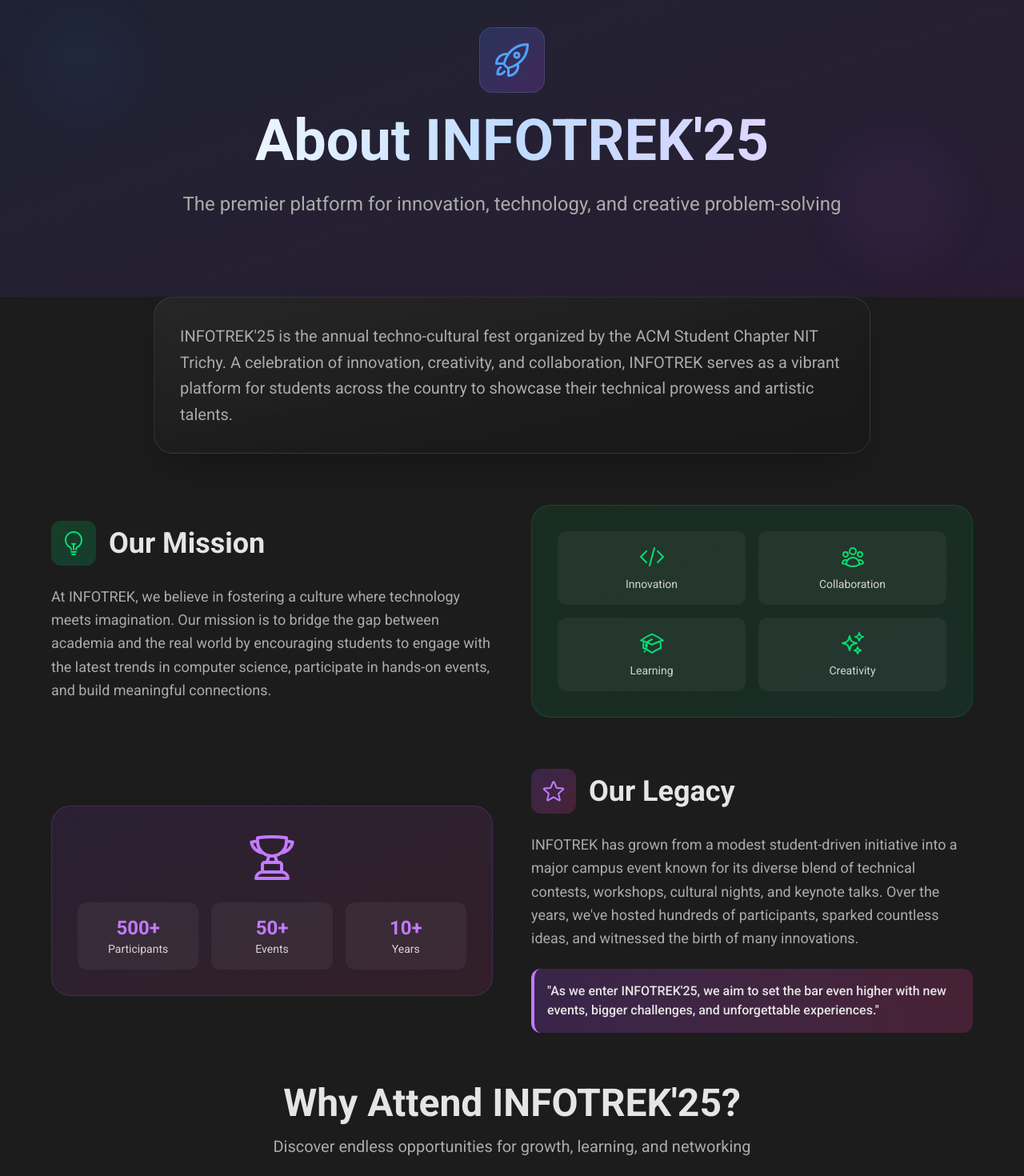
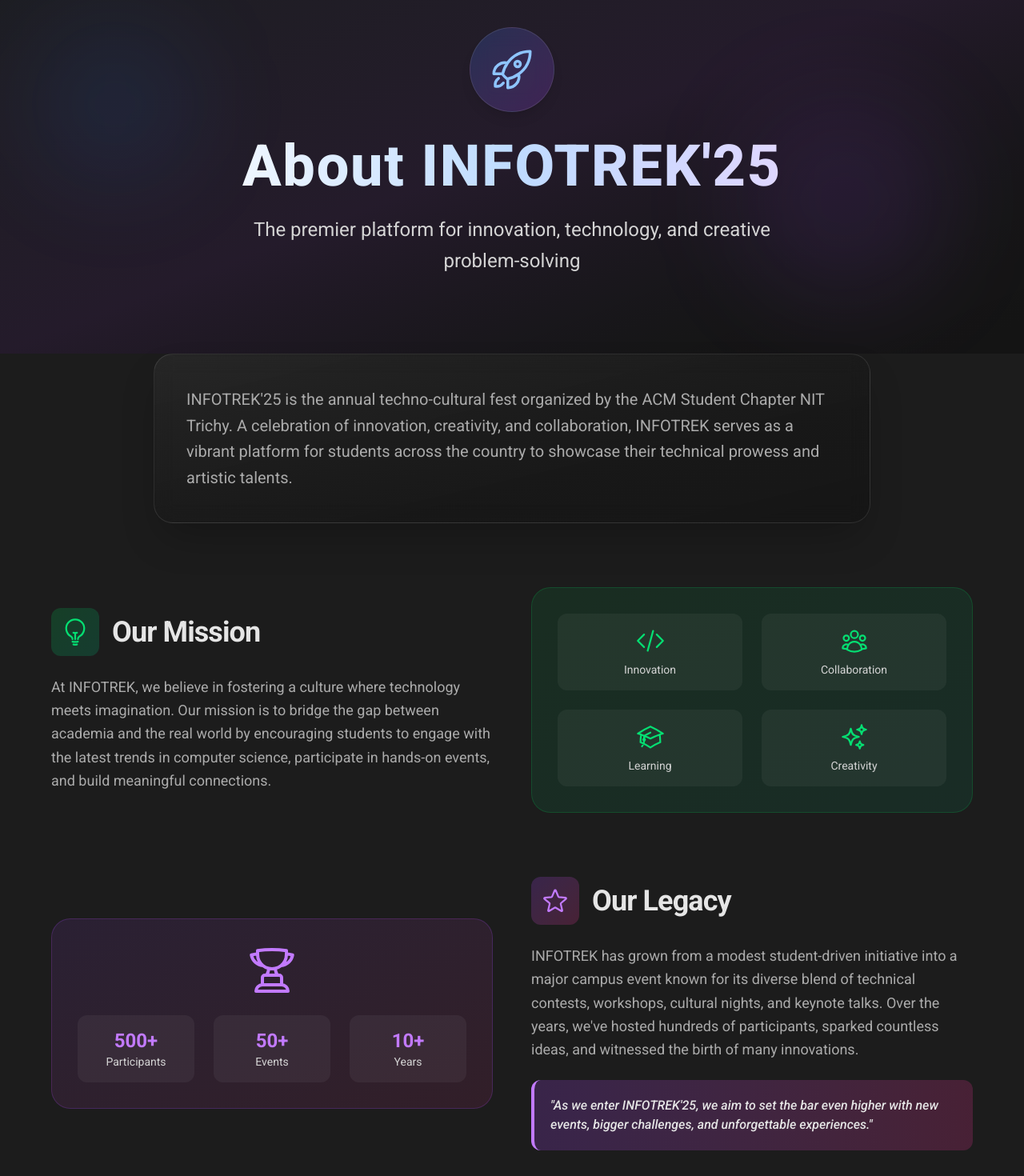
Before and after one commit to Mukul-only/acminfotrek25, a React (Vite) app in the folder hash1/: page /about in a window 1280 px wide. Shown: the part 160-1630 px from the top of the page at 80% size. Built offline with nearby package versions, Linux system fonts and the light colour scheme.

Commit message:
frontend - few UI tweaks

```diff
--- a/hash1/src/pages/AboutPage.jsx
+++ b/hash1/src/pages/AboutPage.jsx
@@ -32,28 +32,30 @@
   ];
 
   return (
-    <div className="min-h-screen text-white bg-background">
+    <div className="min-h-screen bg-background text-white">
       <Header />
 
       {/* Hero Section */}
       <div className="relative overflow-hidden">
-        <div className="absolute inset-0 bg-gradient-to-br from-blue-600/10 to-purple-600/10"></div>
-        <div className="absolute w-32 h-32 rounded-full top-20 left-10 bg-blue-500/5 blur-xl"></div>
-        <div className="absolute w-40 h-40 rounded-full bottom-10 right-20 bg-purple-500/5 blur-xl"></div>
+        {/* Cosmic background accents */}
+        <div className="absolute inset-0 bg-gradient-to-br from-blue-900/5 via-purple-800/10 to-black/30"></div>
+        <div className="absolute w-48 h-48 rounded-full top-24 left-12 bg-blue-500/10 blur-3xl"></div>
+        <div className="absolute w-64 h-64 rounded-full bottom-16 right-24 bg-purple-500/10 blur-3xl"></div>
 
         <Wrapper>
-          <div className="relative px-3 py-16 md:py-24">
+          <div className="relative px-4 py-20 md:py-24">
             <div className="max-w-4xl mx-auto text-center">
-              <div className="flex justify-center mb-6">
-                <div className="p-4 border bg-gradient-to-br from-blue-500/20 to-purple-500/20 rounded-2xl backdrop-blur-sm border-white/10">
-                  <RocketLaunchIcon className="w-12 h-12 text-blue-400" />
+              <div className="flex justify-center mb-8">
+                <div className="p-6 border bg-gradient-to-br from-blue-500/20 to-purple-500/20 rounded-full backdrop-blur-md border-white/10 shadow-lg">
+                  <RocketLaunchIcon className="w-14 h-14 text-blue-300" />
                 </div>
               </div>
-              <h1 className="mb-6 text-5xl font-bold text-transparent md:text-7xl bg-gradient-to-r from-white via-blue-200 to-purple-200 bg-clip-text">
+              <h1 className="mb-6 text-5xl font-extrabold text-transparent md:text-7xl bg-gradient-to-r from-white via-blue-200 to-purple-200 bg-clip-text tracking-wide">
                 About INFOTREK'25
               </h1>
-              <p className="text-xl leading-relaxed text-txt md:text-2xl">
-                The premier platform for innovation, technology, and creative problem-solving
+              <p className="text-lg leading-relaxed md:text-2xl max-w-2xl mx-auto text-neutral-300">
+                The premier platform for innovation, technology, and creative
+                problem-solving
               </p>
             </div>
           </div>
@@ -61,30 +63,29 @@
       </div>
 
       <Wrapper>
-        <div className="px-3 pb-16">
+        <div className="px-4 pb-20">
           {/* Main Description Card */}
-          <div className="max-w-4xl mx-auto mb-16">
-            <div className="p-8 border shadow-2xl bg-gradient-to-br from-white/5 to-black/10 rounded-3xl backdrop-blur-sm border-white/10">
+          <div className="max-w-4xl mx-auto mb-20">
+            <div className="p-10 border shadow-2xl bg-gradient-to-br from-white/5 to-black/20 rounded-3xl backdrop-blur-md border-white/10">
               <p className="text-lg leading-relaxed md:text-xl text-txt">
                 INFOTREK'25 is the annual techno-cultural fest organized by the
-                ACM Student Chapter NIT Trichy. A celebration of innovation, creativity, and
-                collaboration, INFOTREK serves as a vibrant platform for
-                students across the country to showcase their technical prowess
-                and artistic talents.
+                ACM Student Chapter NIT Trichy. A celebration of innovation,
+                creativity, and collaboration, INFOTREK serves as a vibrant
+                platform for students across the country to showcase their
+                technical prowess and artistic talents.
               </p>
             </div>
           </div>
 
-          {/* Sections Grid */}
-          <div className="max-w-6xl mx-auto space-y-16">
+          <div className="max-w-6xl mx-auto space-y-20">
             {/* Mission Section */}
             <div className="grid items-center gap-12 md:grid-cols-2">
               <div className="space-y-6">
                 <div className="flex items-center space-x-4">
                   <div className="p-3 bg-gradient-to-br from-green-500/20 to-emerald-500/20 rounded-xl">
-                    <LightBulbIcon className="w-8 h-8 text-green-400" />
+                    <LightBulbIcon className="w-9 h-9 text-green-400" />
                   </div>
-                  <h2 className="text-3xl font-bold md:text-4xl text-neutral-200">
+                  <h2 className="text-3xl font-bold md:text-4xl text-neutral-200 tracking-tight">
                     Our Mission
                   </h2>
                 </div>
@@ -98,21 +99,21 @@
               </div>
               <div className="relative">
                 <div className="p-8 border bg-gradient-to-br from-green-500/10 to-emerald-500/10 rounded-3xl border-green-500/20">
-                  <div className="grid grid-cols-2 gap-4">
-                    <div className="p-4 text-center bg-white/5 rounded-xl">
-                      <CodeBracketIcon className="w-8 h-8 mx-auto mb-2 text-green-400" />
+                  <div className="grid grid-cols-2 gap-6">
+                    <div className="p-4 text-center bg-white/5 rounded-xl hover:bg-white/10 transition-colors">
+                      <CodeBracketIcon className="w-9 h-9 mx-auto mb-2 text-green-400" />
                       <p className="text-sm text-neutral-300">Innovation</p>
                     </div>
-                    <div className="p-4 text-center bg-white/5 rounded-xl">
-                      <UserGroupIcon className="w-8 h-8 mx-auto mb-2 text-green-400" />
+                    <div className="p-4 text-center bg-white/5 rounded-xl hover:bg-white/10 transition-colors">
+                      <UserGroupIcon className="w-9 h-9 mx-auto mb-2 text-green-400" />
                       <p className="text-sm text-neutral-300">Collaboration</p>
                     </div>
-                    <div className="p-4 text-center bg-white/5 rounded-xl">
-                      <AcademicCapIcon className="w-8 h-8 mx-auto mb-2 text-green-400" />
+                    <div className="p-4 text-center bg-white/5 rounded-xl hover:bg-white/10 transition-colors">
+                      <AcademicCapIcon className="w-9 h-9 mx-auto mb-2 text-green-400" />
                       <p className="text-sm text-neutral-300">Learning</p>
                     </div>
-                    <div className="p-4 text-center bg-white/5 rounded-xl">
-                      <SparklesIcon className="w-8 h-8 mx-auto mb-2 text-green-400" />
+                    <div className="p-4 text-center bg-white/5 rounded-xl hover:bg-white/10 transition-colors">
+                      <SparklesIcon className="w-9 h-9 mx-auto mb-2 text-green-400" />
                       <p className="text-sm text-neutral-300">Creativity</p>
                     </div>
                   </div>
@@ -126,7 +127,7 @@
                 <div className="p-8 border bg-gradient-to-br from-purple-500/10 to-pink-500/10 rounded-3xl border-purple-500/20">
                   <div className="space-y-6 text-center">
                     <TrophyIcon className="w-16 h-16 mx-auto text-purple-400" />
-                    <div className="grid grid-cols-3 gap-4 text-center">
+                    <div className="grid grid-cols-3 gap-6 text-center">
                       <div className="p-4 bg-white/5 rounded-xl">
                         <div className="text-2xl font-bold text-purple-400">
                           500+
@@ -154,9 +155,9 @@
               <div className="space-y-6 md:order-2">
                 <div className="flex items-center space-x-4">
                   <div className="p-3 bg-gradient-to-br from-purple-500/20 to-pink-500/20 rounded-xl">
-                    <StarIcon className="w-8 h-8 text-purple-400" />
+                    <StarIcon className="w-9 h-9 text-purple-400" />
                   </div>
-                  <h2 className="text-3xl font-bold md:text-4xl text-neutral-200">
+                  <h2 className="text-3xl font-bold md:text-4xl text-neutral-200 tracking-tight">
                     Our Legacy
                   </h2>
                 </div>
@@ -168,8 +169,8 @@
                   sparked countless ideas, and witnessed the birth of many
                   innovations.
                 </p>
-                <div className="p-4 border-l-4 border-purple-400 bg-gradient-to-r from-purple-500/20 to-pink-500/20 rounded-xl">
-                  <p className="font-medium text-neutral-200">
+                <div className="p-5 border-l-4 border-purple-400 bg-gradient-to-r from-purple-500/20 to-pink-500/20 rounded-xl">
+                  <p className="font-medium text-neutral-200 italic">
                     "As we enter INFOTREK'25, we aim to set the bar even higher
                     with new events, bigger challenges, and unforgettable
                     experiences."
@@ -180,11 +181,11 @@
 
             {/* Why Attend Section */}
             <div className="space-y-12">
-              <div className="text-center">
-                <h2 className="mb-4 text-4xl font-bold md:text-5xl text-neutral-200">
+              <div className="text-center max-w-3xl mx-auto">
+                <h2 className="mb-6 text-4xl font-extrabold md:text-5xl text-neutral-200 tracking-tight">
                   Why Attend INFOTREK'25?
                 </h2>
-                <p className="text-xl text-txt">
+                <p className="text-lg md:text-xl text-txt">
                   Discover endless opportunities for growth, learning, and
                   networking
                 </p>
@@ -194,13 +195,13 @@
                 {features.map((feature, index) => (
                   <div
                     key={index}
-                    className="p-8 transition-all duration-300 border group bg-gradient-to-br from-white/5 to-white/10 rounded-3xl backdrop-blur-sm border-white/10 hover:border-white/20 hover:transform hover:scale-105"
+                    className="p-8 transition-all duration-300 border group bg-gradient-to-br from-white/5 to-white/10 rounded-3xl backdrop-blur-md border-white/10 hover:border-white/20 hover:scale-105"
                   >
                     <div className="space-y-4 text-center">
-                      <div className="p-4 mx-auto transition-transform duration-300 bg-gradient-to-br from-blue-500/20 to-purple-500/20 rounded-2xl w-fit group-hover:scale-110">
+                      <div className="p-5 mx-auto transition-transform duration-300 bg-gradient-to-br from-blue-500/20 to-purple-500/20 rounded-2xl w-fit group-hover:scale-110">
                         <feature.icon className="w-12 h-12 text-blue-400" />
                       </div>
-                      <h3 className="text-xl font-bold text-neutral-200">
+                      <h3 className="text-xl font-semibold text-neutral-200">
                         {feature.title}
                       </h3>
                       <p className="leading-relaxed text-txt">
@@ -211,8 +212,6 @@
                 ))}
               </div>
             </div>
-
-            {/* Call to Action */}
           </div>
         </div>
       </Wrapper>
--- a/hash1/src/pages/ContactPage.jsx
+++ b/hash1/src/pages/ContactPage.jsx
@@ -246,7 +246,7 @@
                       type={field === "email" ? "email" : "text"}
                       name={field}
                       required
-                      value={(formData)[field]}
+                      value={formData[field]}
                       onChange={handleChange}
                       className="w-full px-4 py-3 text-white transition-all border bg-white/5 border-white/20 rounded-xl placeholder-neutral-400 focus:outline-none focus:border-green-400 focus:ring-2 focus:ring-green-400/20"
                       placeholder={`Enter your ${field}`}
@@ -381,6 +381,11 @@
                   answer:
                     "There is no registration fee — participation is completely free!",
                 },
+                {
+                  question: "Are there prizes for the competitions?",
+                  answer:
+                    "Yes, winners of various events will receive prizes. Details will be announced on the event pages.",
+                },
               ].map((faq, index) => (
                 <div
                   key={index}
--- a/hash1/src/pages/TeamPage.jsx
+++ b/hash1/src/pages/TeamPage.jsx
@@ -4,14 +4,54 @@
 
 // Optimized team data with different image sizes
 const teamMembers = [
-  { id: 1, name: "Vanshu Galhotra", imageUrl: "/assets/acm/mai.png" },
-  { id: 2, name: "Ayush Kumar", imageUrl: "/assets/acm/ayush.jpg" },
-  { id: 3, name: "Chirag Sharma", imageUrl: "/assets/acm/Chirag.png" },
-  { id: 4, name: "Muskan Chaurasia", imageUrl: "/assets/acm/muskan.jpg" },
-  { id: 5, name: "Ankita Meena", imageUrl: "/assets/acm/ankita.png" },
-  { id: 6, name: "Tanmoy Roy", imageUrl: "/assets/acm/tanmoy.jpg" },
-  { id: 7, name: "Mukul", imageUrl: "/assets/acm/mukul.jpg" },
-  { id: 8, name: "Shivam Das", imageUrl: "/assets/acm/shivam.jpg" },
+  {
+    id: 1,
+    name: "Vanshu Galhotra",
+    imageUrl: "/assets/acm/mai.png",
+    url: "https://www.linkedin.com/in/vanshugalhotra/",
+  },
+  {
+    id: 2,
+    name: "Ayush Kumar",
+    imageUrl: "/assets/acm/ayush.jpg",
+    url: "https://www.linkedin.com/in/ayush-kumar-2a681a263/",
+  },
+  {
+    id: 3,
+    name: "Chirag Sharma",
+    imageUrl: "/assets/acm/Chirag.png",
+    url: "https://www.linkedin.com/in/chirag-sharma-ba46291ab/",
+  },
+  {
+    id: 4,
+    name: "Muskan Chaurasia",
+    imageUrl: "/assets/acm/muskan.jpg",
+    url: "https://www.linkedin.com/in/muskan-p23m25",
+  },
+  {
+    id: 5,
+    name: "Ankita Meena",
+    imageUrl: "/assets/acm/ankita.png",
+    url: "https://www.linkedin.com/in/ankita-meena-621b7222a",
+  },
+  {
+    id: 6,
+    name: "Tanmoy Roy",
+    imageUrl: "/assets/acm/tanmoy.jpg",
+    url: "https://www.linkedin.com/in/tempewda",
+  },
+  {
+    id: 7,
+    name: "Mukul",
+    imageUrl: "/assets/acm/mukul.jpg",
+    url: "https://www.linkedin.com/in/mukul-7b2344250/",
+  },
+  {
+    id: 8,
+    name: "Shivam Das",
+    imageUrl: "/assets/acm/shivam.jpg",
+    url: "https://www.linkedin.com/in/shivam-das-614b8121b/",
+  },
 ];
 
 // Optimized Image Component with lazy loading and error handling
@@ -71,6 +111,7 @@
   const memberName = member?.name || "Team Member";
   const memberRole = member?.role || "Office Bearer, ACM Student Chapter NITT";
   const memberImageUrl = member?.imageUrl || "";
+  const memberUrl = member?.url || "#";
 
   const handleMouseEnter = useCallback(() => {
     setIsHovered(true);
@@ -95,6 +136,7 @@
       style={cardStyles}
       onMouseEnter={handleMouseEnter}
       onMouseLeave={handleMouseLeave}
+      onClick={() => window.open(memberUrl, "_blank", "noopener,noreferrer")}
     >
       {/* Simplified background - removed heavy gradients */}
       <div className="absolute inset-0 bg-gradient-to-br from-blue-500/10 to-purple-500/10"></div>
@@ -230,7 +272,7 @@
         </div>
 
         {/* Team Grid Section */}
-        <div className="relative py-8 sm:py-12 md:py-20 lg:py-32">
+        <div className="relative py-4 sm:py-12 md:py-20 lg:py-32">
           {/* Section Header */}
           <div className="px-3 mb-12 text-center sm:mb-16 sm:px-0">
             <h2 className="mb-3 text-2xl font-bold sm:text-4xl md:text-5xl text-neutral-200 sm:mb-4">
```
Also changed, not shown: 22 other files (tests, documents, lock files or other folders).
